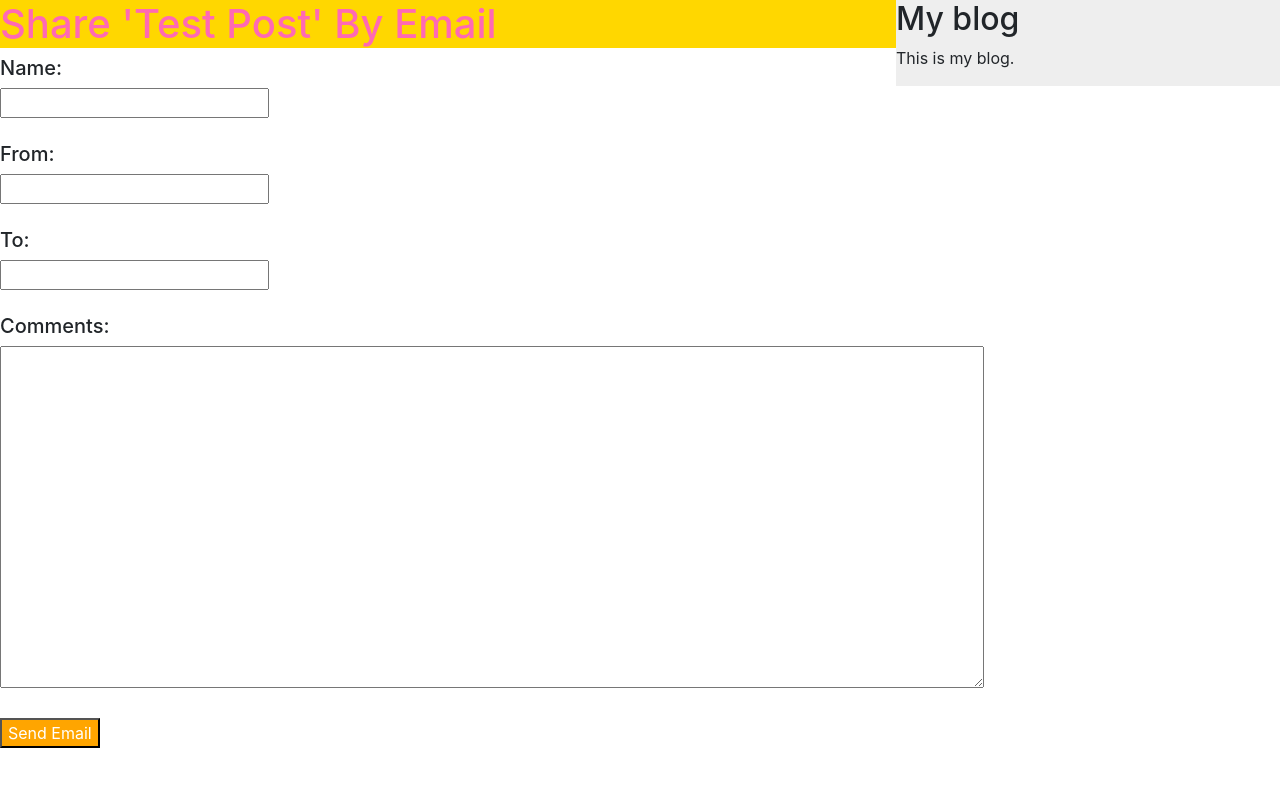
After one commit to EmmaXLZHONG/CoffEe-WorkErs, a Django app: page /blog/post/9/share/ in a window 1280 px wide. The commit adds this page. Shown: the top 787 px of the page. Run offline with Django 5.2, Linux system fonts and the light colour scheme; data comes from the database, SQL or seed files in the repository; some libraries are stand-ins or nearby versions.

Commit message:
send email

```diff
--- /dev/null
+++ b/blog/forms.py
@@ -0,0 +1,7 @@
+from django import forms
+
+class EmailPostForm(forms.Form):
+    name = forms.CharField(required=True)
+    email = forms.EmailField(required=True)
+    to = forms.EmailField(required=True, widget=forms.Textarea)
+    comments = forms.CharField(required=False, widget=forms.Textarea)
--- a/blog/templates/blog/post/detail.html
+++ b/blog/templates/blog/post/detail.html
@@ -5,4 +5,5 @@
 <h1 style="color:powderblue; background-color: black;">{{ post.title }}</h1>
 <p class="date" style="font-style: italic;">Published {{ post.publish }} by {{ post.author }}</p>
 <div class="content" style="color:white;background-color:chocolate">{{ post.body|linebreaks }}</div>
+<p><a href="{% url "blog:post_share" post.id %}">share this post</a></p>
 {% endblock content %}
--- /dev/null
+++ b/blog/templates/blog/post/share.html
@@ -0,0 +1,24 @@
+{% extends "blog/base.html" %}
+
+{% block title %}Share A Post{% endblock title %}
+{% block content %}
+{% if sent %}
+    <h1 style="background-color: black; color: whitesmoke;">Email Successfully Sent</h1><br>
+    <h5 style="color:darkgoldenrod; font-style: italic">'{{ post.title }}' was successfully sent to {{ cleaned_data.to.0 }}.</h5><br>
+    <h5 style="color:cornflowerblue">(\(^_^)/)</h5>
+{% else %}
+    <h1 style="background-color:gold; color: hotpink;">Share '{{ post.title }}' By Email</h1>
+    <form action="." method="post">
+        {% csrf_token %}
+        <h5>Name:</h5>
+        <input type="text" id="name" name="name" style="width: 30%" required><br><br>
+        <h5>From:</h5>
+        <input type="email" id="email" name="email" style="width: 30%;" required><br><br>
+        <h5>To:</h5>
+        <input type="email" id="to" name="to" style="width: 30%;" required><br><br>
+        <h5>Comments:</h5>
+        <textarea id="comments" name="comments" rows="14" cols="94" required></textarea><br><br>
+        <input type="submit" value="Send Email" style="background-color:orange; color: white;size: 10%;">
+    </form>
+{% endif %}
+{% endblock content %}
--- a/blog/urls.py
+++ b/blog/urls.py
@@ -6,4 +6,5 @@ app_name = 'blog'
 urlpatterns = [
     path('', views.PostListView.as_view(), name='post_list'),
     path('<int:year>/<int:month>/<int:day>/<slug:post>', views.post_detail, name='post_detail'),
+    path('post/<int:post_id>/share/', views.post_share, name='post_share'),
 ]
--- a/blog/views.py
+++ b/blog/views.py
@@ -1,3 +1,5 @@
+from django.core.mail import send_mail
+from .forms import EmailPostForm
 from django.views.generic import ListView
 from django.shortcuts import render, get_object_or_404
 from django.core.paginator import Paginator, EmptyPage, PageNotAnInteger
@@ -27,3 +29,25 @@ def post_list(request):
 def post_detail(request, year, month, day, post):
     post = get_object_or_404(Post, slug=post, status='published', publish__year=year, publish__month=month, publish__day=day)
     return render(request, 'blog/post/detail.html', {'post': post})
+
+def post_share(request, post_id):
+    post = get_object_or_404(Post, id=post_id, status='published')
+    sent = False
+    cleaned_data = None
+
+    if request.method == 'POST':
+        form = EmailPostForm(request.POST)
+
+        if form.is_valid():
+            cleaned_data = form.cleaned_data
+            post_url = request.build_absolute_uri(post.get_absolute_url())
+            subject = '{}({}) recommends you reading "{}"'.format(cleaned_data['name'], cleaned_data['email'], post.title)
+            message = 'Read "{}" at {}\n\n\'s comments: {}'.format(post.title, post_url, cleaned_data['name'], cleaned_data['comments'])
+            cleaned_data['to'] = cleaned_data.get('to', '').split(',')
+            cleaned_data['to'] = [r.strip() for r in cleaned_data['to'] if r.strip()]
+            send_mail(subject, message, from_email=cleaned_data['email'], recipient_list=cleaned_data['to'], fail_silently=False)
+            sent = True
+    else:
+        form = EmailPostForm()
+
+    return render(request, 'blog/post/share.html', {'post': post, 'form': form, 'sent': sent, 'cleaned_data': cleaned_data})
```
Also changed, not shown: mysite/settings.py (+8 -0 lines).
